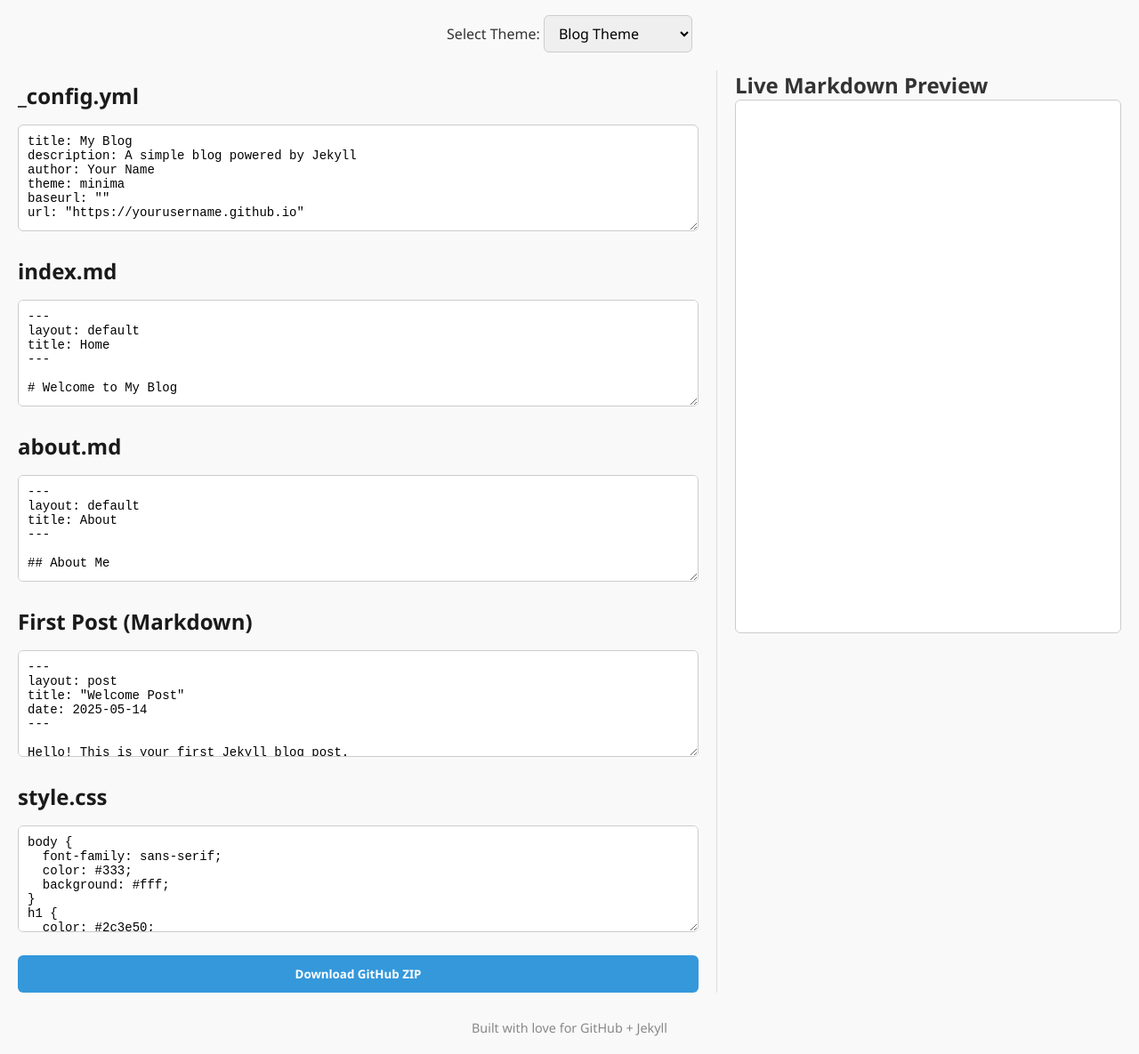
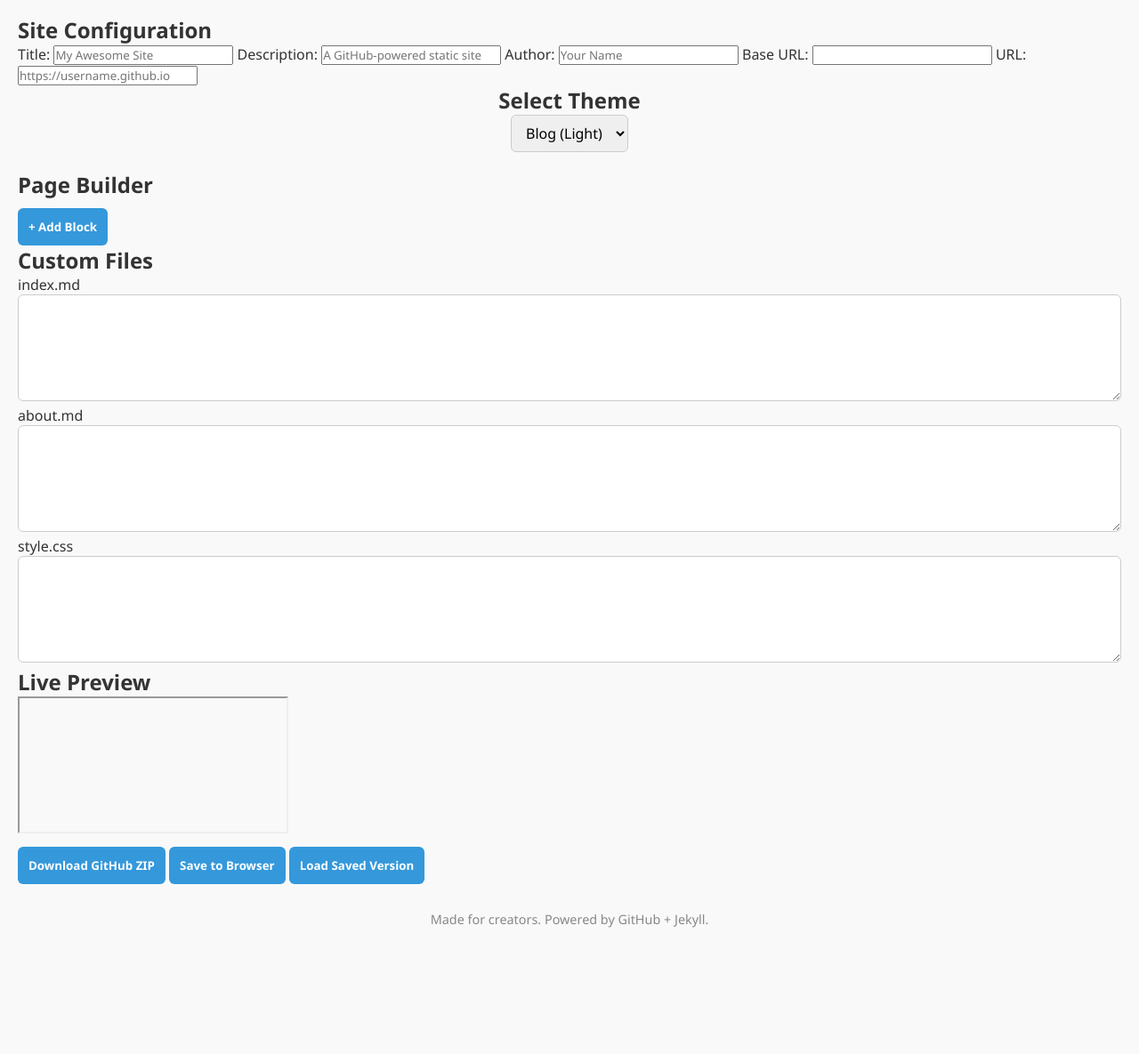
Before and after one commit to helperblog/jekyllbuilder, a plain HTML site: page index.html in a window 1280 px wide. Shown: the part 88-1273 px from the top of the page at 89% size. After the commit the page ends 1151 px from the top, so only its background shows below. Drawn offline with nearby package versions, Linux system fonts and the light colour scheme; a script that the page names is missing.

Commit message:
Update index.html

```diff
--- a/index.html
+++ b/index.html
@@ -3,53 +3,71 @@
 <head>
   <meta charset="UTF-8" />
   <meta name="viewport" content="width=device-width, initial-scale=1.0"/>
-  <title>Jekyll Site Builder</title>
+  <title>Jekyll Site Builder Pro</title>
   <link rel="stylesheet" href="style.css" />
 </head>
 <body>
   <header>
-    <h1>Jekyll Site Builder</h1>
-    <p>Build your SEO-friendly GitHub site in seconds!</p>
+    <h1>Jekyll Site Builder Pro</h1>
+    <p>Design, Customize & Export Jekyll Sites Instantly</p>
   </header>
 
+  <section class="setup-section">
+    <h2>Site Configuration</h2>
+    <label>Title: <input type="text" id="siteTitle" placeholder="My Awesome Site" /></label>
+    <label>Description: <input type="text" id="siteDesc" placeholder="A GitHub-powered static site" /></label>
+    <label>Author: <input type="text" id="siteAuthor" placeholder="Your Name" /></label>
+    <label>Base URL: <input type="text" id="siteBaseurl" placeholder="" /></label>
+    <label>URL: <input type="text" id="siteUrl" placeholder="https://username.github.io" /></label>
+  </section>
+
   <section class="theme-section">
-    <label for="theme">Select Theme:</label>
-    <select id="theme" onchange="loadTheme()">
-      <option value="blog">Blog Theme</option>
-      <option value="portfolio">Portfolio Theme</option>
+    <h2>Select Theme</h2>
+    <select id="themeSelector" onchange="loadProTheme()">
+      <option value="blog">Blog (Light)</option>
+      <option value="blog-dark">Blog (Dark)</option>
+      <option value="portfolio">Portfolio</option>
+      <option value="docs">Docs</option>
+      <option value="resume">Resume</option>
     </select>
   </section>
 
-  <main class="editor-grid">
-    <div class="editor">
-      <h2>_config.yml</h2>
-      <textarea id="configEditor"></textarea>
+  <section class="drag-editor">
+    <h2>Page Builder</h2>
+    <div id="blockContainer">
+      <!-- Dynamic blocks inserted here -->
+    </div>
+    <button onclick="addBlock()">+ Add Block</button>
+  </section>
 
-      <h2>index.md</h2>
-      <textarea id="indexEditor"></textarea>
+  <section class="custom-files">
+    <h2>Custom Files</h2>
+    <label>index.md</label>
+    <textarea id="indexEditor"></textarea>
 
-      <h2>about.md</h2>
-      <textarea id="aboutEditor"></textarea>
+    <label>about.md</label>
+    <textarea id="aboutEditor"></textarea>
 
-      <h2>First Post (Markdown)</h2>
-      <textarea id="postEditor"></textarea>
+    <label>style.css</label>
+    <textarea id="styleEditor"></textarea>
+  </section>
 
-      <h2>style.css</h2>
-      <textarea id="styleEditor"></textarea>
+  <section class="preview-section">
+    <h2>Live Preview</h2>
+    <iframe id="preview"></iframe>
+  </section>
 
-      <button onclick="downloadSite()">Download GitHub ZIP</button>
-    </div>
-
-    <div class="preview">
-      <h2>Live Markdown Preview</h2>
-      <iframe id="preview"></iframe>
-    </div>
-  </main>
+  <section class="actions">
+    <button onclick="downloadProSite()">Download GitHub ZIP</button>
+    <button onclick="saveLocal()">Save to Browser</button>
+    <button onclick="loadLocal()">Load Saved Version</button>
+  </section>
 
   <footer>
-    <p>Built with love for GitHub + Jekyll</p>
+    <p>Made for creators. Powered by GitHub + Jekyll.</p>
   </footer>
 
+  <!-- Required JS libraries -->
   <script src="https://cdnjs.cloudflare.com/ajax/libs/jszip/3.10.1/jszip.min.js"></script>
   <script src="https://cdn.jsdelivr.net/npm/showdown/dist/showdown.min.js"></script>
   <script src="script.js"></script>
```
